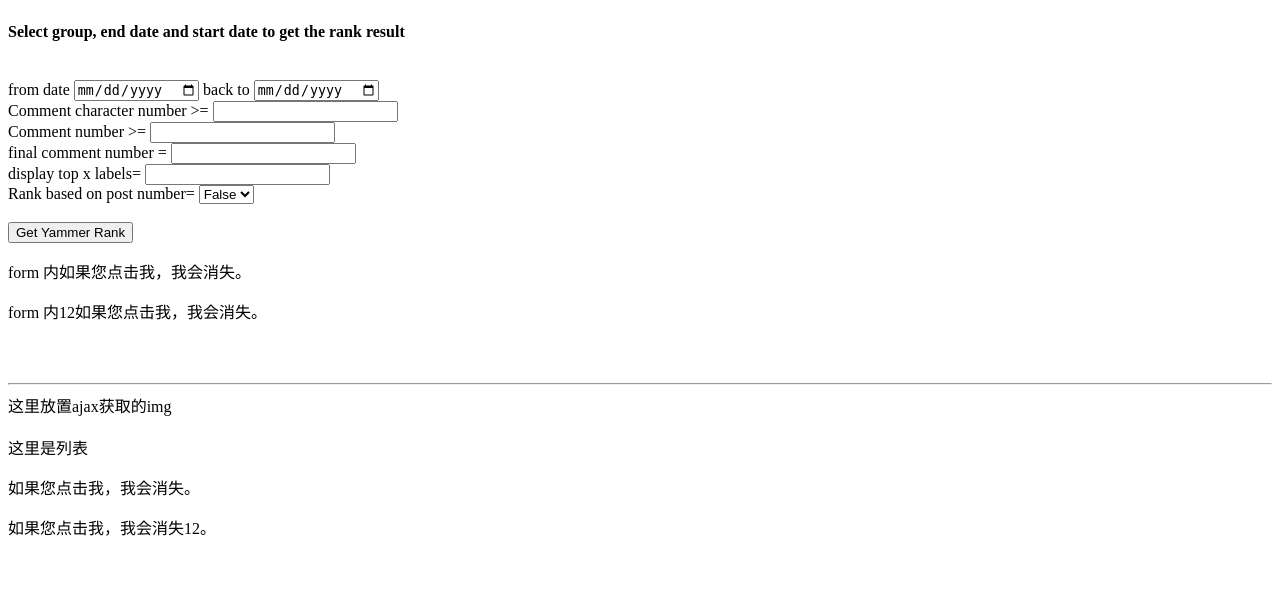
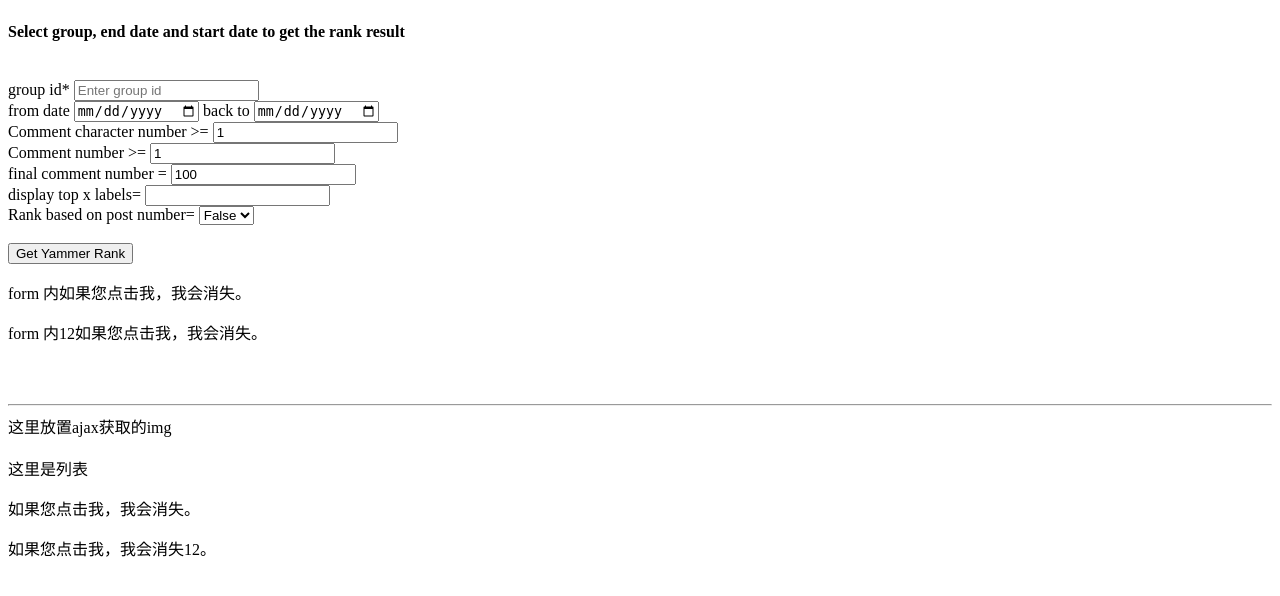
Before and after one commit to fancyzzy/JQuery_test, a Flask app: page / in a window 1280 px wide. Shown: the part 57-653 px from the top of the page. Run offline with Flask 2, Linux system fonts and the light colour scheme; some libraries are stand-ins or nearby versions.

Commit message:
submit for by jquery ajax

```diff
--- a/app.py
+++ b/app.py
@@ -5,7 +5,7 @@ from flask import Flask
 from flask import render_template
 from flask import session
 from flask import redirect, url_for
-from flask import jsonify
+from flask import jsonify, request
 
 
 app = Flask(__name__)
@@ -13,10 +13,24 @@ app = Flask(__name__)
 
 @app.route('/', methods=['POST', 'GET'])
 def index():
+    return render_template('yammer_rank.html', name = 'local_tester')
 
 
-    return render_template('yammer_rank.html', name = 'local_tester')
+@app.route('/process_ajax', methods=['POST'])
+def process_ajax():
 
+    group_id = request.form['sel_group']
+    letter_num = request.form['letter_num']
+
+    if group_id and letter_num:
+        print("DEBUG all data available!, group_id: {}, letter_num: {}".format(group_id, letter_num))
+        return jsonify({'group_id': group_id, 'letter_num': letter_num})
+
+    return jsonify({'error': 'Missing data!'})
+
+
+
+    return jsonify({})
 
 if __name__ == '__main__':
 
--- a/templates/yammer_rank.html
+++ b/templates/yammer_rank.html
@@ -4,14 +4,19 @@
     <meta charset="UTF-8">
     <title> Yammer Rank Home Page</title>
     <!--script type="text/javascript"></script-->
+    <script src="//cdnjs.cloudflare.com/ajax/libs/jquery/2.1.3/jquery.min.js"></script>
     <link href="/static/favicon.ico" rel="icon" type="image/x-icon" />
 </head>
 
 <body>
 <h1> Hello {{ user_name }}, welcome to Yammer Rank!</h1>
 <h4>Select group, end date and start date to get the rank result</h4>
+
 <!-- form method="post" action="/rank_result"-->
-<form>
+<form id="my_form" method="POST">
+    <br>
+    group id*
+    <input type="text" id="id_sel_group" name="sel_group" placeholder="Enter group id" oninput="value=value.replace(/[^\d]/g,'')"/>
     <br>
     from date
     <input type="date" id="id_end_date" name="end_date" placeholder="Enter end date"/>
@@ -19,13 +24,13 @@
     <input type="date" name="start_date" placeholder="Beginning"/>
     <br>
     Comment character number >=
-    <input type="text" id="id_letter_num" name="letter_num" oninput="value=value.replace(/[^\d]/g,'')"/>
+    <input type="text" id="id_letter_num" name="letter_num" value="1" oninput="value=value.replace(/[^\d]/g,'')"/>
     <br>
     Comment number >=
-    <input type="text" id="id_comment_num" name="least_comment_num" oninput="value=value.replace(/[^\d]/g,'')"/>
+    <input type="text" id="id_comment_num" name="least_comment_num" value="1" oninput="value=value.replace(/[^\d]/g,'')"/>
     <br>
     final comment number =
-    <input type="text" id="id_final_comment_num" name="final_comment_num" oninput="value=value.replace(/[^\d]/g,'')"/>
+    <input type="text" id="id_final_comment_num" name="final_comment_num" value="100" oninput="value=value.replace(/[^\d]/g,'')"/>
     <br>
     display top x labels=
     <input type="text" id="id_show_top" name="show_top" oninput="value=value.replace(/[^-,\d]/g,'')"/>
@@ -35,33 +40,56 @@
         <option value = 0> False</option>
         <option value = 1> True</option>
     </select>
+
     <br><br>
-    <input type="button" id="id_get_rank" value="Get Yammer Rank" name="get_rank" />
-<p>form 内如果您点击我，我会消失。</p>
-<p>form 内12如果您点击我，我会消失。</p>
+    <input type="submit" id="id_get_rank" value="Get Yammer Rank" name="get_rank" />
+
+    <p>form 内如果您点击我，我会消失。</p>
+    <p>form 内12如果您点击我，我会消失。</p>
 </form>
 <br><br>
+
+
 <hr>
 <div id="id_data_img" name="data_img">这里放置ajax获取的img</div>
 <br/>
 <div id="id_rank_list" name="rank_list">这里是列表</div>
 <p>如果您点击我，我会消失。</p>
 <p>如果您点击我，我会消失12。</p>
+<br/>
+<div id="success_alert style="display:none;"></div>
+<div id="error_alert style="display:none;"></div>
 
 
-<script src="//cdnjs.cloudflare.com/ajax/libs/jquery/2.1.3/jquery.min.js"></script>
 <script>
+    $(document).ready(function() {
+        $('form').on('submit', function(event) {
 
-    //$(document).ready(function() {
-    $(function() {
-        $('#id_get_rank').click(function() {
-        $('#id_data_img').append("<b>加了后面一段文本</b>");
+            $.ajax({
+                data: $('#my_form').serialize(),
+                type: 'POST',
+                url: '/process_ajax'
+            })
+            .done(function(data) {
+                if (data.error) {
+                    $('#error_alert').text(data.error).show();
+                    $('#success_alert').hide();
+                }
+                else {
+                    $('#success_alert').text("You chose group: " + data.group_id + " with "+data.letter_num).show()
+                    $('#error_alert').hide();
+                    alert("You chose group: " + data.group_id)
+                }
+
+            });
+
+            event.preventDefault();
         });
     });
 
     $(function() {
         $("p").click(function() {
-            $(this).hide();
+            $('#id_data_img').append("<b>加了后面一段文本</b>");
         });
     });
 
```
